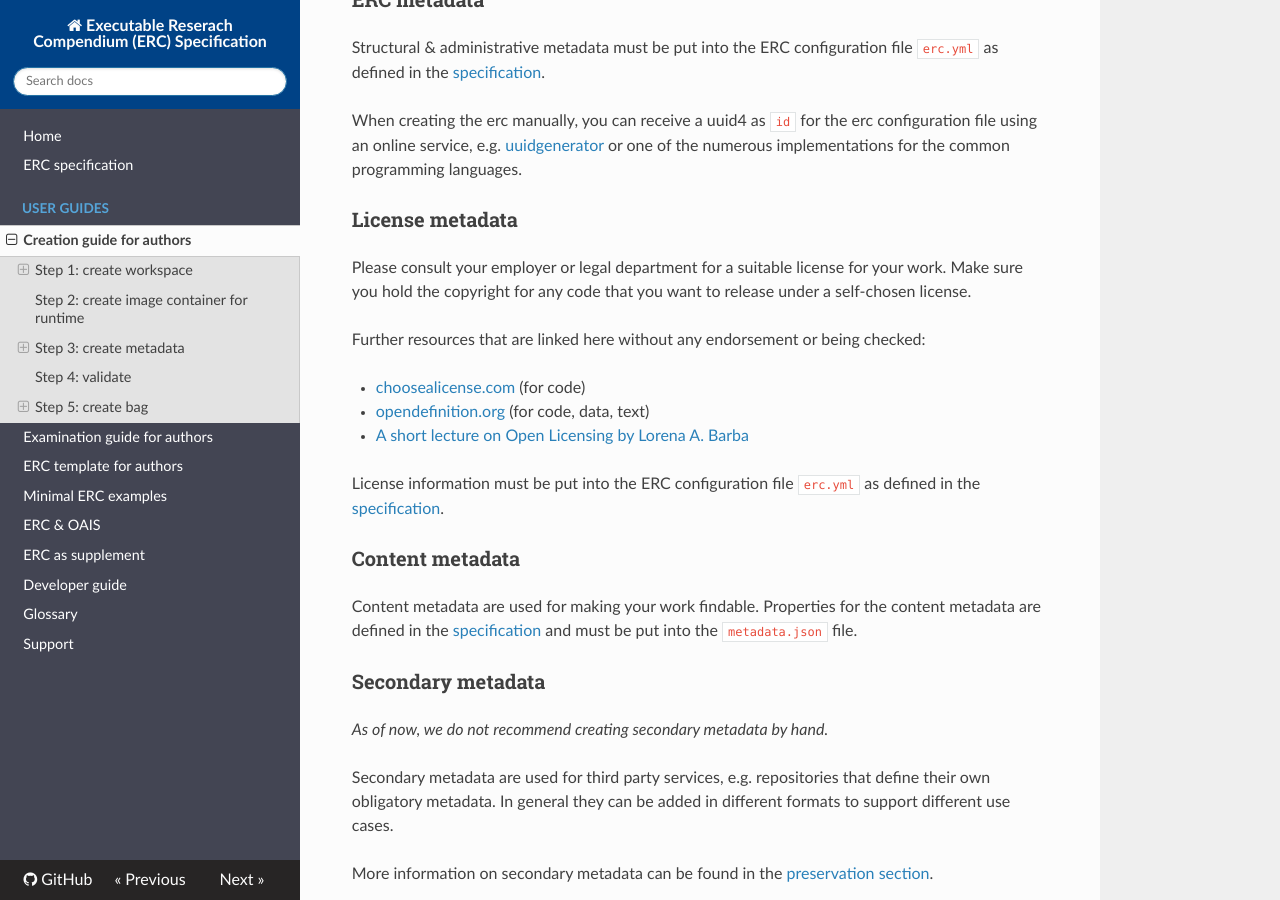
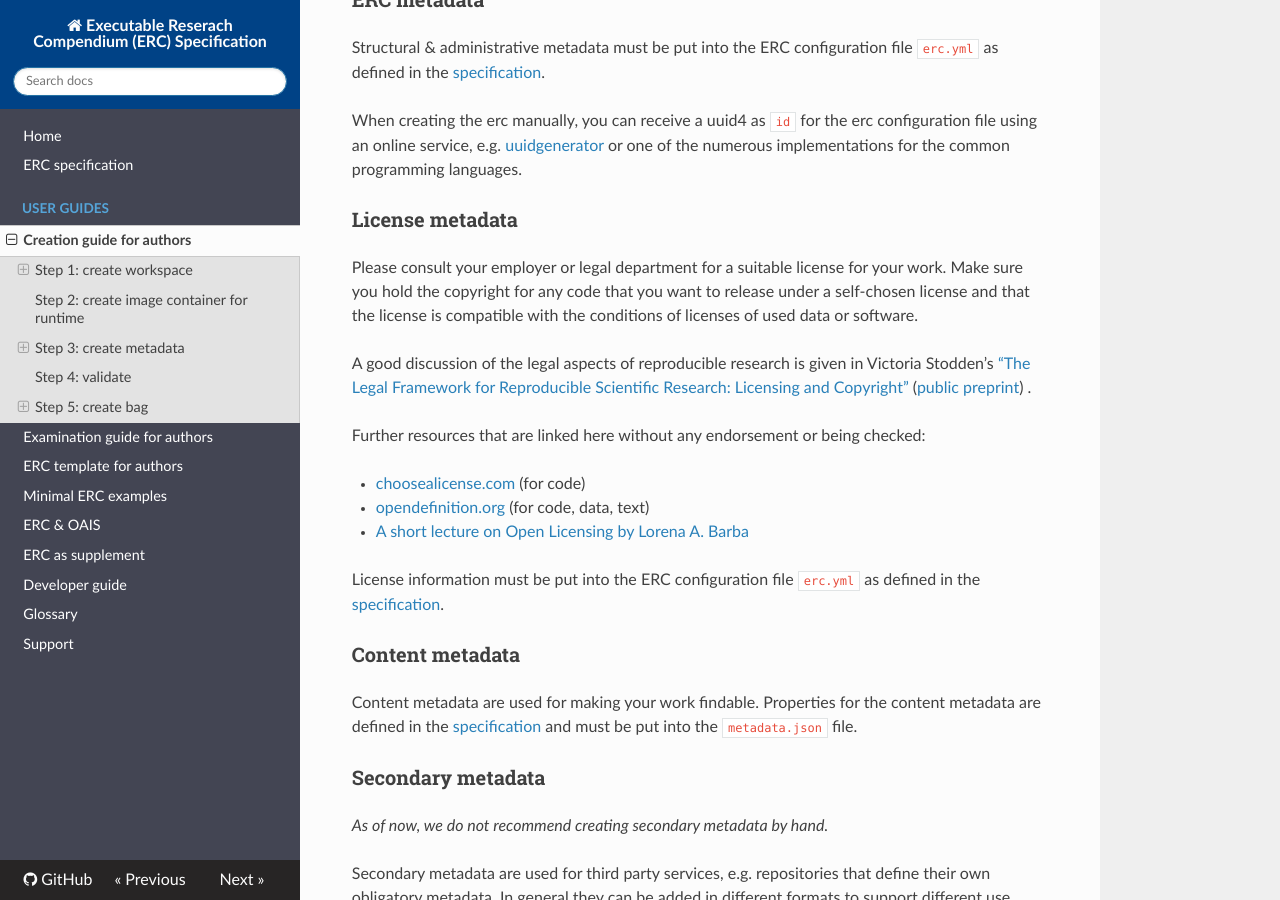
Before and after one commit to o2r-project/erc-spec, an MkDocs documentation site: the page built from docs/user-guide/creation.md, in a window 1280 px wide and 900 px high, scrolled down 1434 px. Built offline with MkDocs 1.6.1, drawn with Linux system fonts in a browser that asks for light colours; nearby versions of some CDN libraries; old or Windows-style settings are respelled for this version of MkDocs.

```diff
--- a/docs/user-guide/creation.md
+++ b/docs/user-guide/creation.md
@@ -48,7 +48,10 @@
 
 ### License metadata
 
-Please consult your employer or legal department for a suitable license for your work. Make sure you hold the copyright for any code that you want to release under a self-chosen license.
+Please consult your employer or legal department for a suitable license for your work.
+Make sure you hold the copyright for any code that you want to release under a self-chosen license and that the license is compatible with the conditions of licenses of used data or software.
+
+A good discussion of the legal aspects of reproducible research is given in Victoria Stodden's ["The Legal Framework for Reproducible Scientific Research: Licensing and Copyright"](https://aip.scitation.org/doi/pdf/10.1109/MCSE.2009.19) ([public preprint](https://web.stanford.edu/~vcs/papers/LFRSR12012008.pdf)) .
 
 Further resources that are linked here without any endorsement or being checked:
 
```
Also changed, not shown: docs/dev-guide/index.md (+8 -9 lines), docs/spec/index.md (+7 -8 lines).
